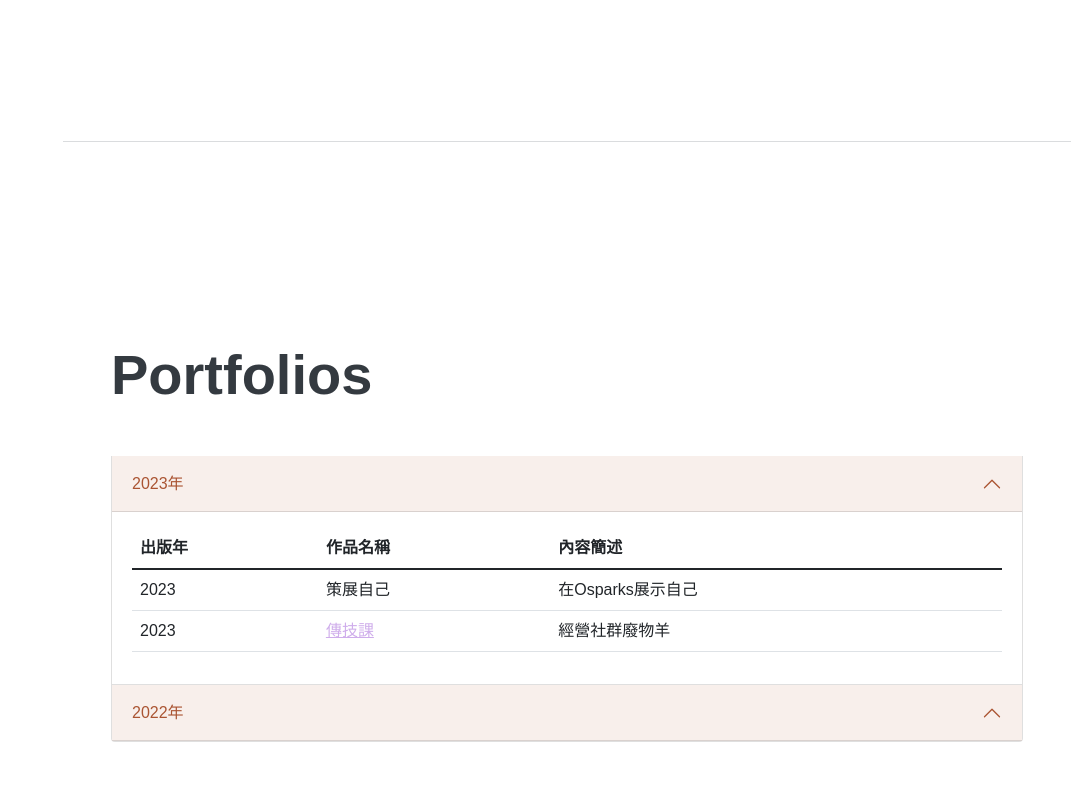
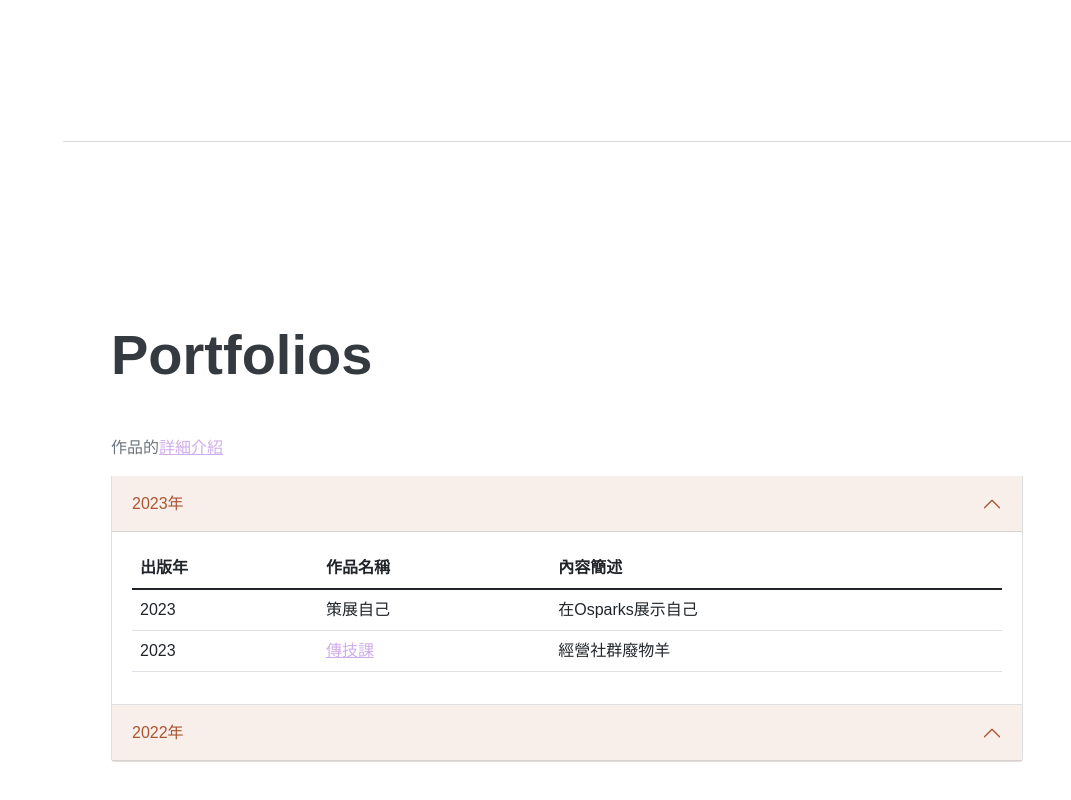
Before and after one commit to kelly0607/kelly0607.github.io, a plain HTML site: page index.html in a window 1280 px wide. Shown: the part 4004-4804 px from the top of the page, without its empty margins (209-1280 px from the left). Drawn offline with nearby package versions, Linux system fonts and the light colour scheme.

Commit message:
Update index.html

```diff
--- a/index.html
+++ b/index.html
@@ -178,6 +178,7 @@
               <section class="resume-section" id="portfolios">
                 <div class="resume-section-content">
                     <h2 class="mb-5">Portfolios</h2>
+                    <p>作品的<a href="portfolios.html">詳細介紹</a></p>
                     <div class="accordion" id="publication_accordion"></div>
       <div class="accordion-item">
        <div class="accordion-header" id="heading2023">
```
